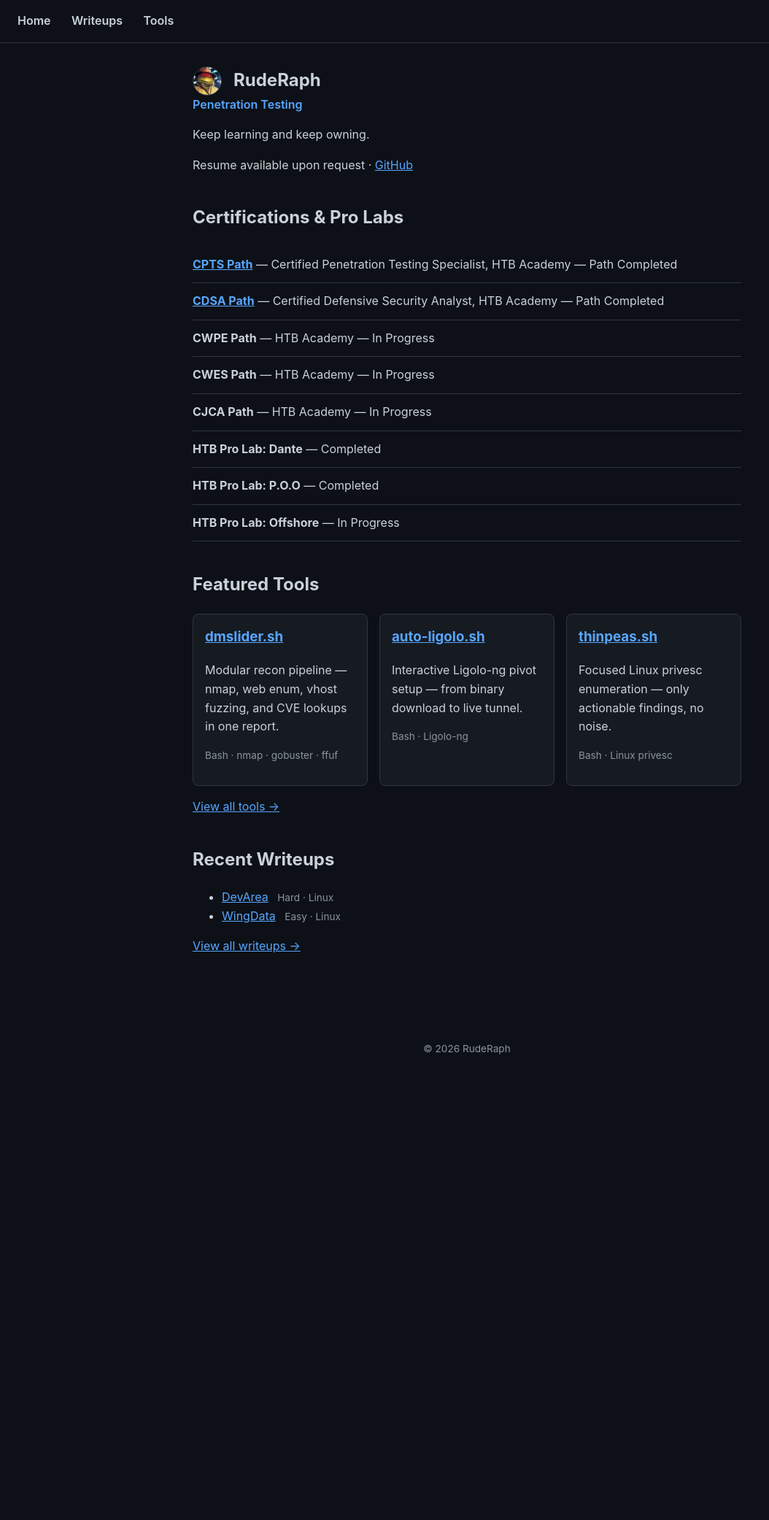
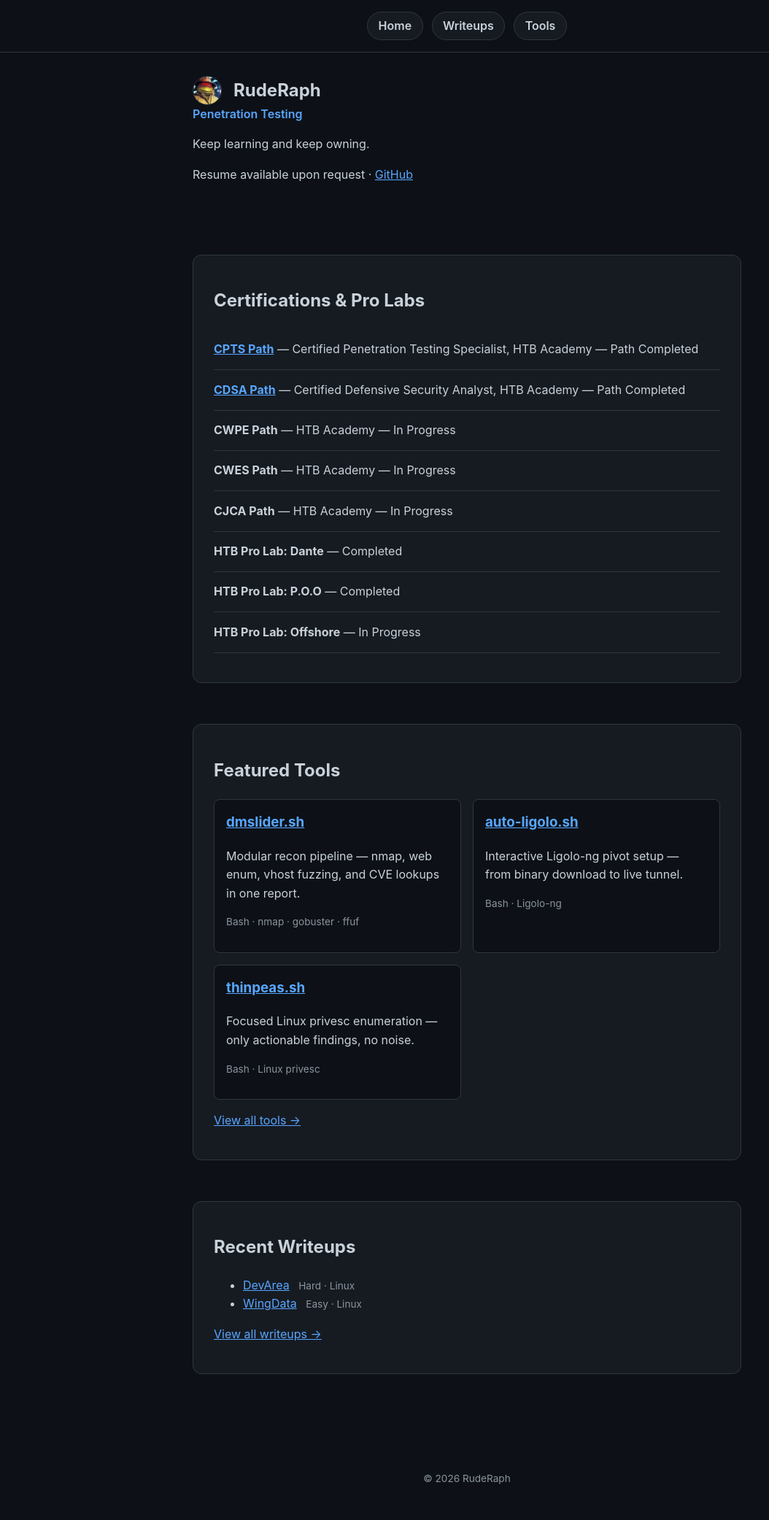
Before and after one commit to RudeRaph/RudeRaph.github.io, a Jekyll site: the page built from index.md, in a window 1280 px wide. Shown: the whole page at 73% size, without its empty margins (0-1054 px from the left). Built offline with Jekyll 4.4.1, drawn with Linux system fonts in a browser that asks for light colours; before the commit the page ends 1495 px from its top, so only the background shows below that.

Commit message:
Update style.css

```diff
--- a/assets/css/style.css
+++ b/assets/css/style.css
@@ -21,25 +21,42 @@ main {
 .site-nav {
   border-bottom: 1px solid var(--border);
   padding: 1rem 1.5rem;
+  display: flex;
+  justify-content: center;
+  gap: 0.75rem;
 }
 .site-nav a {
   color: var(--text);
   text-decoration: none;
-  margin-right: 1.5rem;
   font-weight: 600;
+  padding: 0.35rem 0.9rem;
+  border: 1px solid var(--border);
+  border-radius: 999px;
+  background: var(--card-bg);
 }
-.site-nav a:hover { color: var(--accent); }
+.site-nav a:hover { color: var(--accent); border-color: var(--accent); }
 a { color: var(--accent); }
 .hero h1 { margin-bottom: 0.25rem; }
 .tagline { color: var(--accent); font-weight: 600; margin-top: 0; }
-section { margin-bottom: 2.5rem; }
+section {
+  margin-bottom: 3.5rem;
+  background: var(--card-bg);
+  border: 1px solid var(--border);
+  border-radius: 12px;
+  padding: 1.5rem 1.75rem;
+}
+.hero {
+  background: none;
+  border: none;
+  padding: 0 0 1.5rem 0;
+}
 .card-grid {
   display: grid;
   grid-template-columns: repeat(auto-fill, minmax(240px, 1fr));
   gap: 1rem;
 }
 .card {
-  background: var(--card-bg);
+  background: var(--bg);
   border: 1px solid var(--border);
   border-radius: 8px;
   padding: 1rem;
@@ -49,12 +66,12 @@ section { margin-bottom: 2.5rem; }
 .writeup-list, .certifications ul { list-style: none; padding: 0; }
 .writeup-list li, .certifications li {
   border-bottom: 1px solid var(--border);
-  padding: 0.75rem 0;
+  padding: 0.9rem 0;
 }
 .meta { color: #8b949e; font-size: 0.85rem; margin-left: 0.5rem; }
 .tag {
   display: inline-block;
-  background: var(--card-bg);
+  background: var(--bg);
   border: 1px solid var(--border);
   border-radius: 4px;
   padding: 0.1rem 0.5rem;
@@ -68,7 +85,7 @@ footer {
   font-size: 0.85rem;
 }
 pre {
-  background: var(--card-bg);
+  background: var(--bg);
   border: 1px solid var(--border);
   border-radius: 8px;
   padding: 1rem;
@@ -85,7 +102,7 @@ pre code {
   color: #c9d1d9;
 }
 code {
-  background: var(--card-bg);
+  background: var(--bg);
   border: 1px solid var(--border);
   border-radius: 4px;
   padding: 0.15rem 0.4rem;
```
